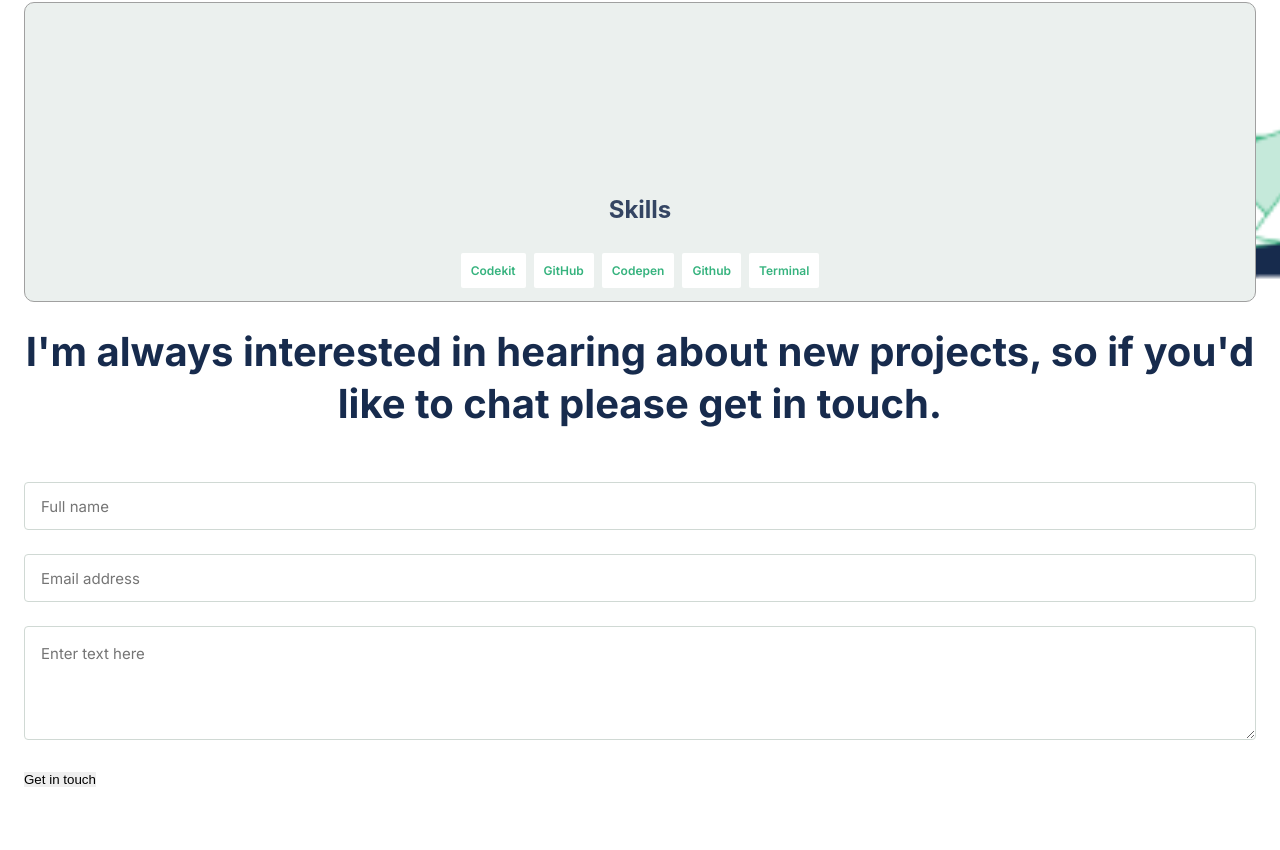
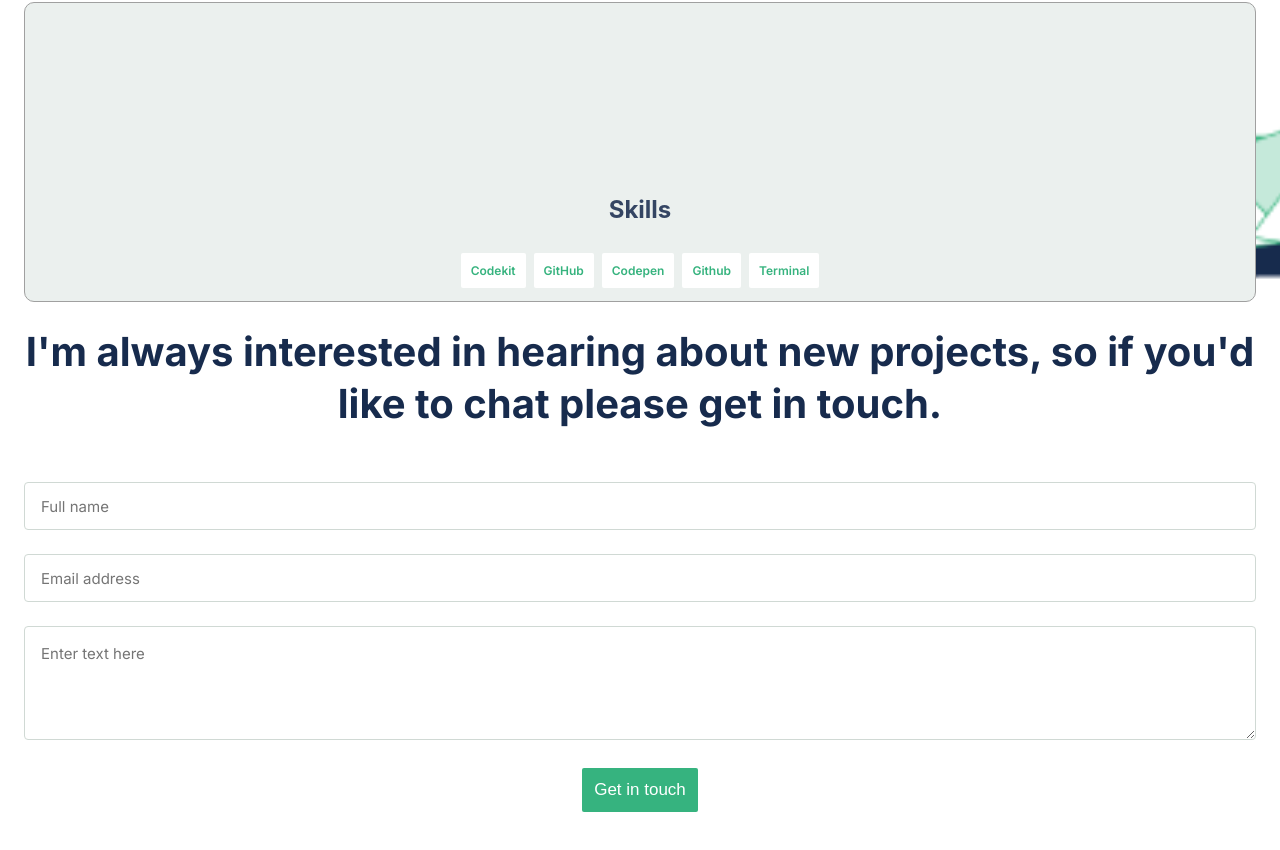
Before and after one commit to alvinlouis29/My-Portfolio-Website, a website: page index.html in a window 1280 px wide. Shown: the part 5078-5928 px from the top of the page. Drawn offline with Linux system fonts and the light colour scheme.

Commit message:
style button

```diff
--- a/index.html
+++ b/index.html
@@ -209,7 +209,7 @@
           <textarea id="message" name="user_message" maxlength="500" placeholder="Enter text here"></textarea>
         </li>
         <li class="get">
-          <button type="submit" id="get_in_touch">Get in touch</button>
+          <button type="submit" class="open" id="get_in_touch">Get in touch</button>
         </li>
       </ul>
     </form>
--- a/style.css
+++ b/style.css
@@ -460,7 +460,6 @@ input {
   background-color: #fff;
   box-sizing: border-box;
   border: 1px solid #d0d9d4;
-  margin-bottom: 24px;
 }
 
 textarea {
```
Also changed, not shown: 1 other file.
